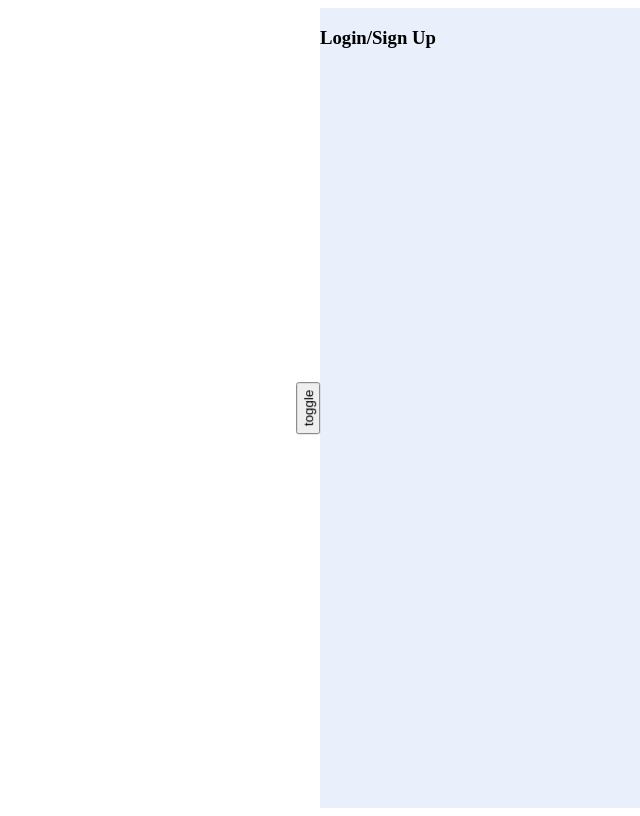
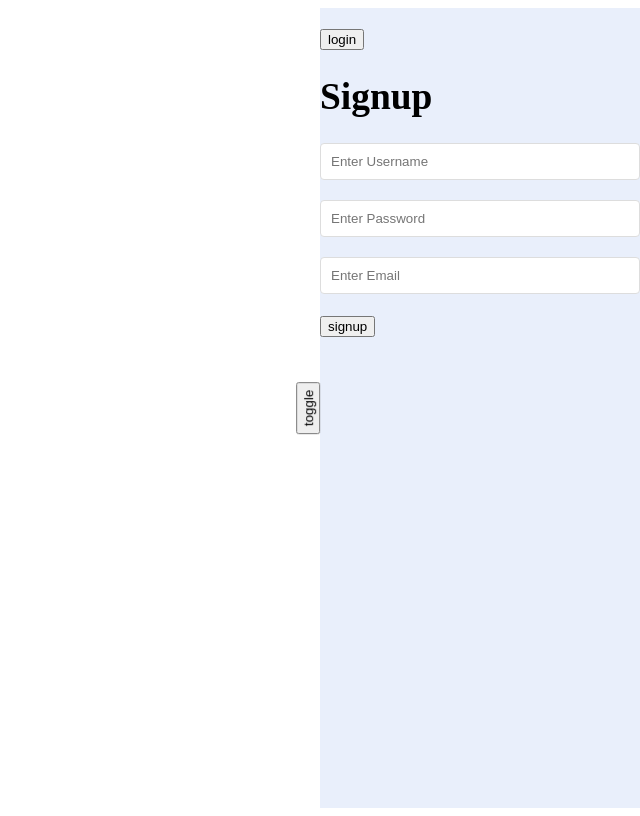
Before and after one commit to KaiyuanMa/code-generator, a React app: page / in a window 1280 px wide. Shown: the whole page, without its empty margins (640-1280 px from the left). Built offline with nearby package versions, Linux system fonts and the light colour scheme; no server answers.

Commit message:
sidelogin

```diff
--- a/public/styles.css
+++ b/public/styles.css
@@ -164,3 +164,15 @@
 .model-validation-list-item {
   display: flex;
 }
+label , input{
+  display: block;
+}
+input {
+  padding: 10px;
+  margin-top: 10px;
+  margin-bottom: 20px;
+  width: 100%;
+  border: 1px solid #ddd;
+  border-radius: 4px;
+  box-sizing: border-box;
+}
--- /dev/null
+++ b/src/components/Login.js
@@ -0,0 +1,65 @@
+import React, { Component } from "react";
+import { login } from "../state/auth";
+import { connect } from "react-redux";
+
+class Login extends Component {
+  constructor(props) {
+    super(props);
+    this.state = {
+      username: "",
+      password: "",
+      loginAttempt: false,
+      error: false,
+    };
+    this.onChange = this.onChange.bind(this);
+    this.onSubmit = this.onSubmit.bind(this);
+  }
+
+  onChange(ev) {
+    this.setState({ [ev.target.name]: ev.target.value });
+  }
+  onSubmit(ev) {
+    try {
+      ev.preventDefault();
+      this.props.login(this.state);
+    } catch (err) {
+      console.log(err);
+    }
+  }
+  componentDidMount() {
+    console.log(this.props);
+  }
+
+  render() {
+    const { onChange, onSubmit } = this;
+    const { username, password } = this.state;
+
+    return (
+      <form className="login" onSubmit={onSubmit}>
+        <h3>Login</h3>
+        <input
+          name="username"
+          onChange={onChange}
+          value={username}
+          placeholder="Enter Username"
+        />
+        <input
+          type="password"
+          name="password"
+          onChange={onChange}
+          value={password}
+          placeholder="Enter Password"
+        />
+        <button>Login</button>
+      </form>
+    );
+  }
+}
+const mapDispatch = (dispatch) => {
+  return {
+    login: (credentials) => {
+      dispatch(login(credentials));
+    },
+  };
+};
+export default connect(null, mapDispatch)(Login);
--- a/src/components/SideBar.js
+++ b/src/components/SideBar.js
@@ -3,6 +3,9 @@ import { connect } from "react-redux";
 import { getDataSets } from "../api/dataSet";
 import { exchangeToken, logout } from "../state/auth";
 import UserPage from "./UserPage";
+import Login from "./Login";
+import Signup from "./Signup";
+import UserControl from "./UserControl";
 
 class SideBar extends Component {
   constructor() {
@@ -28,7 +31,7 @@ class SideBar extends Component {
           </button>
         </div>
         <div className="side-bar" style={{ width: isOpen ? "20rem" : 0 }}>
-          {isLoggedIn ? <UserPage /> : <h3>Login/Sign Up</h3>}
+          {isLoggedIn ? <UserPage /> : <h3> <UserControl /> </h3>}
         </div>
       </div>
     );
--- /dev/null
+++ b/src/components/Signup.js
@@ -0,0 +1,75 @@
+import React, { Component } from 'react';
+import { connect } from 'react-redux';
+import { Link } from 'react-router-dom';
+import {signup} from '../state/auth'
+class Signup extends Component {
+    constructor() {
+      super();
+      this.state = {
+        username: '',
+        password: '',
+        email: '',
+
+
+      };
+      this.onChange = this.onChange.bind(this);
+      this.onSubmit = this.onSubmit.bind(this);
+    }
+
+    onChange(ev) {
+      this.setState({ [ev.target.name]: ev.target.value });
+    }
+
+    onSubmit(ev) {
+      ev.preventDefault();
+      this.props.signup(this.state);
+    }
+
+    render() {
+      const { onChange, onSubmit } = this;
+      const { username, password, email, is } = this.state;
+
+      return(
+            <div>
+           <h1>Signup</h1>
+           <form className='signup'onSubmit={onSubmit}>
+               <input
+               name="username"
+                onChange={onChange}
+                value={username}
+                placeholder="Enter Username"
+               />
+
+               <input
+               type='password'
+                name="password"
+                onChange={onChange}
+                value={password}
+                placeholder="Enter Password"
+              />
+              <input
+               type='email'
+                name="email"
+                onChange={onChange}
+                value={email}
+                placeholder="Enter Email"
+              />
+              <button>signup</button>
+           </form>
+
+           </div>
+          )
+      }
+    }
+
+
+const mapDispatch = (dispatch) => {
+    return {
+      signup: (usrInfo) => {
+        dispatch(signup(usrInfo));
+
+      },
+    };
+  };
+
+    export default connect(null, mapDispatch)(Signup);
--- /dev/null
+++ b/src/components/UserControl.js
@@ -0,0 +1,17 @@
+import Login from "./Login";
+import Signup from "./Signup";
+import React, { useState } from "react";
+
+export default function UserControl() {
+  const [curPage, setPage] = useState(false);
+
+  return (
+    <div>
+      <button onClick={() => setPage(!curPage)}>
+        {curPage ? "signup" : "login"}
+      </button>
+
+      {curPage ? <Login setPage={setPage} /> : <Signup setPage={setPage} />}
+    </div>
+  );
+}
--- a/src/state/auth.js
+++ b/src/state/auth.js
@@ -58,3 +58,19 @@ export default function(state = {}, action) {
       return state
   }
 }
+export const signup = (userInfo, history) => {
+  return async (dispatch) => {
+    const response = await axios.post('/api/session/signup', userInfo);
+    const { token } = response.data;
+    window.localStorage.setItem('token', token);
+    const auth = (
+      await axios.get('/api/session', {
+        headers: {
+          authorization: token,
+        },
+      })
+    ).data;
+    dispatch(setAuth(auth));
+
+  };
+};
```
Also changed, not shown: 2 other files (tests, documents, lock files or other folders).
